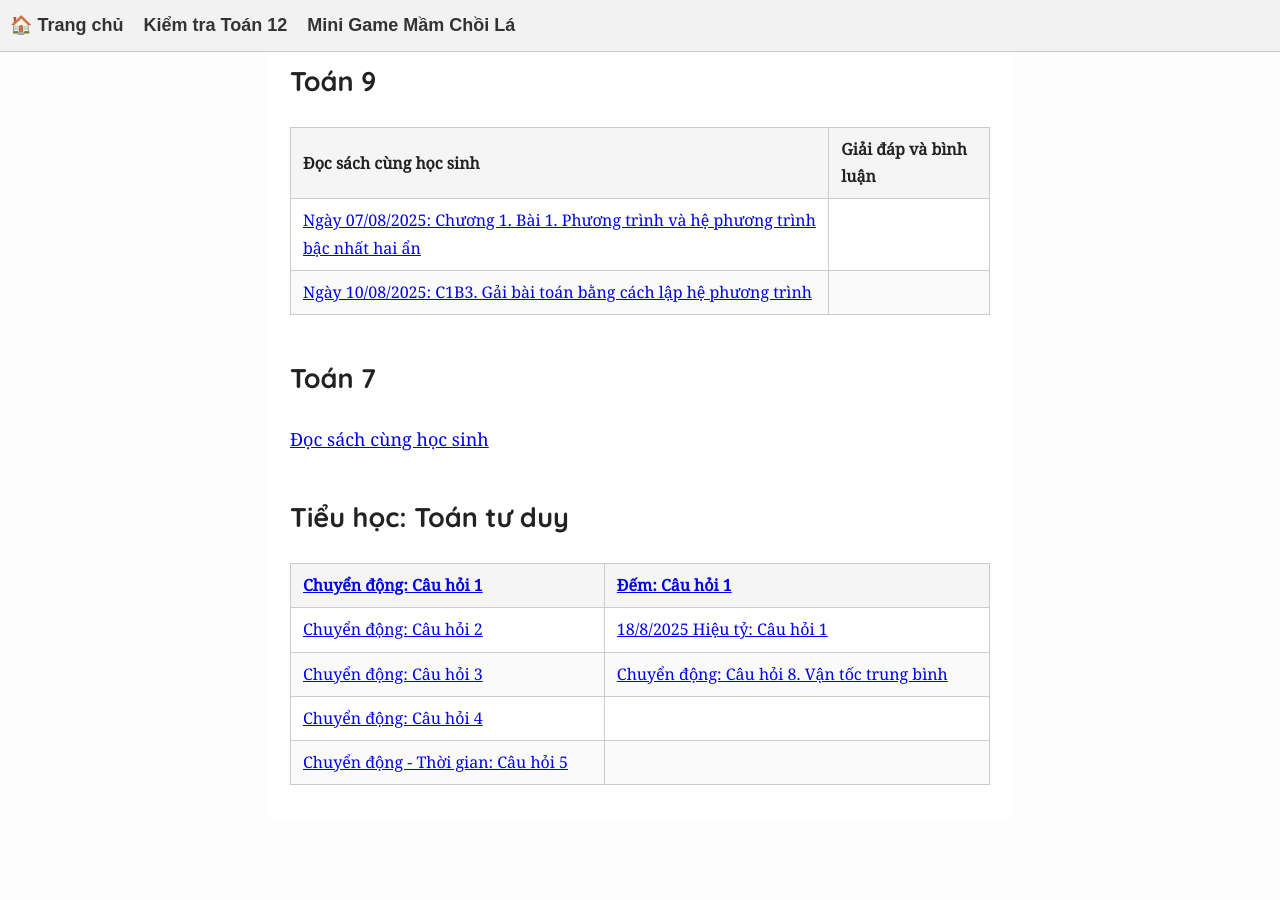
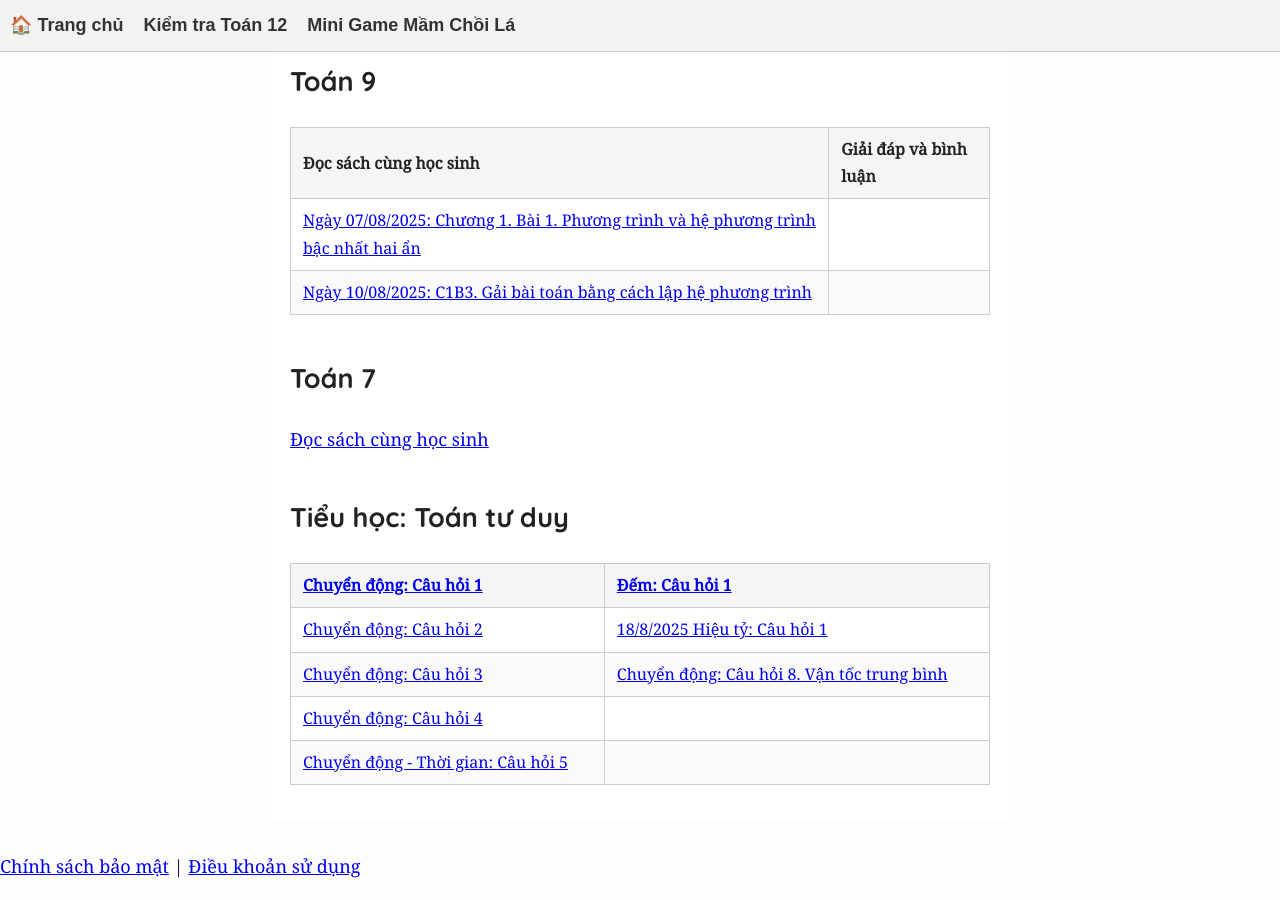
Before and after one commit to NguyenMuoiVN1988/publicstudyrepo, a Jekyll site: the page built from index.md, in a window 1280 px wide and 900 px high, scrolled down 635 px. Built offline with Jekyll 4.4.1, drawn with Linux system fonts in a browser that asks for light colours; our own code applies the rules of GitHub Pages for plain Markdown files; before the commit the page ends 1486 px from its top, so only the background shows below that.

Commit message:
Update default.html

```diff
--- a/_layouts/default.html
+++ b/_layouts/default.html
@@ -10,6 +10,8 @@
 <link rel="stylesheet" href="{{ '/assets/css/style.css' | relative_url }}">
 
   {%- include head-custom.html -%}
+  <script async src="https://www.googletagmanager.com/gtag/js?id=G-HV5EBZTLVF"></script>
+
   <script>
   window.dataLayer = window.dataLayer || [];
   function gtag(){dataLayer.push(arguments);}
@@ -28,5 +30,12 @@
    <div class="content">
     {{ content }}
   </div>
+  <footer>
+  <p>
+    <a href="{{ '/privacy-policy' | relative_url }}">Chính sách bảo mật</a> |
+    <a href="{{ '/terms' | relative_url }}">Điều khoản sử dụng</a>
+  </p>
+</footer>
+
 </body>
 </html>
```
